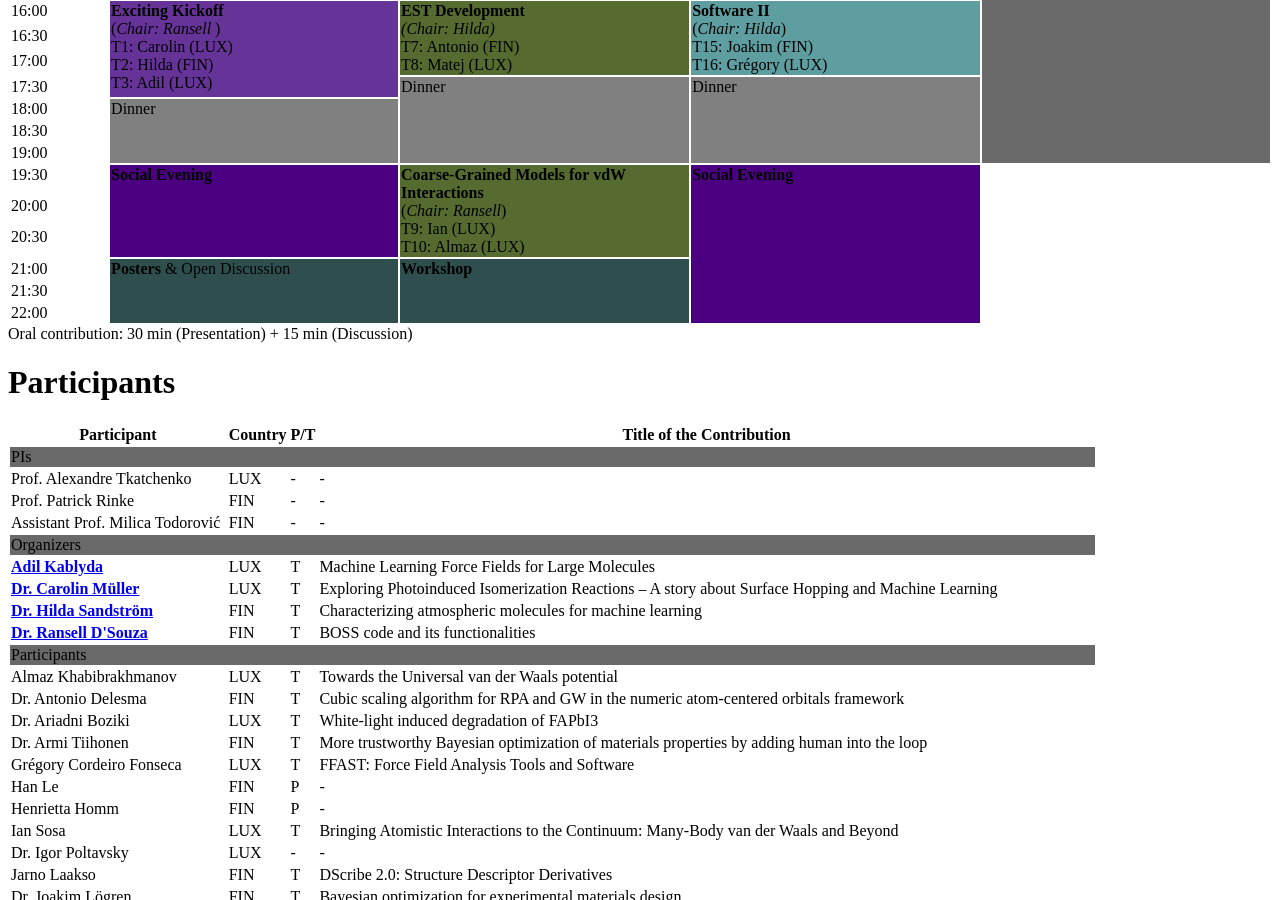
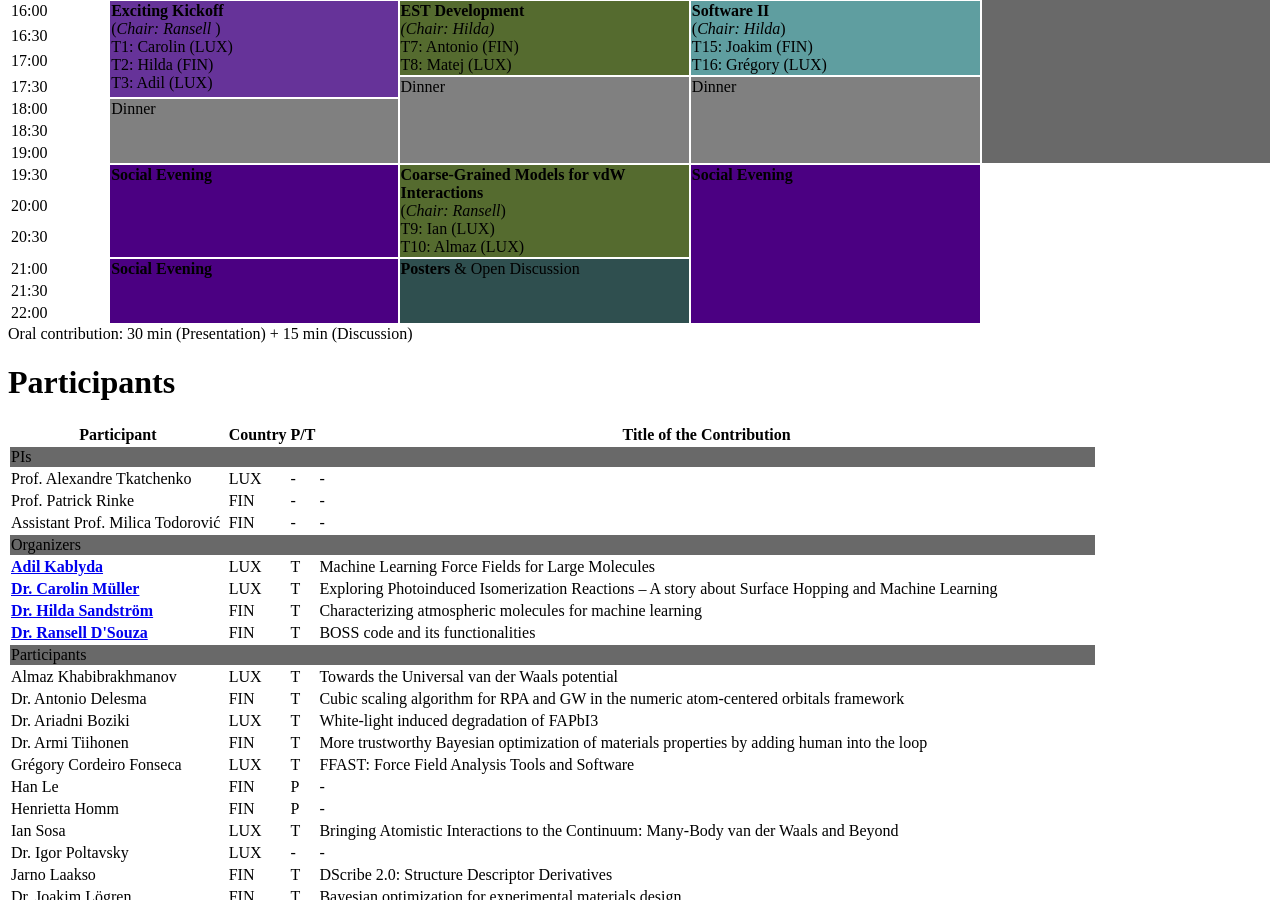
Before and after one commit to ESTML/ESTML.github.io, a Jekyll site: the page built from schedule.html, in a window 1280 px wide and 900 px high, scrolled down 623 px. Built offline with Jekyll 4.4.1, drawn with Linux system fonts in a browser that asks for light colours; nearby versions of some CDN libraries.

Commit message:
Update schedule.html

```diff
--- a/schedule.html
+++ b/schedule.html
@@ -126,8 +126,8 @@ title: Schedule and Participants
 
 <tr VALIGN=TOP>
   <td> 21:00 </td>
-  <td rowspan="3" style="background-color: DarkSlateGray;"> <b>Posters</b> & Open Discussion </td>
-  <td rowspan="3" style="background-color: DarkSlateGray;"> <b>Workshop</b> </td>
+  <td rowspan="3" style="background-color: Indigo;"> <b> Social Evening </b> </td>
+  <td rowspan="3" style="background-color: DarkSlateGray;"> <b>Posters</b> & Open Discussion </b> </td>
 </tr>
 
 <tr VALIGN=TOP>
```
